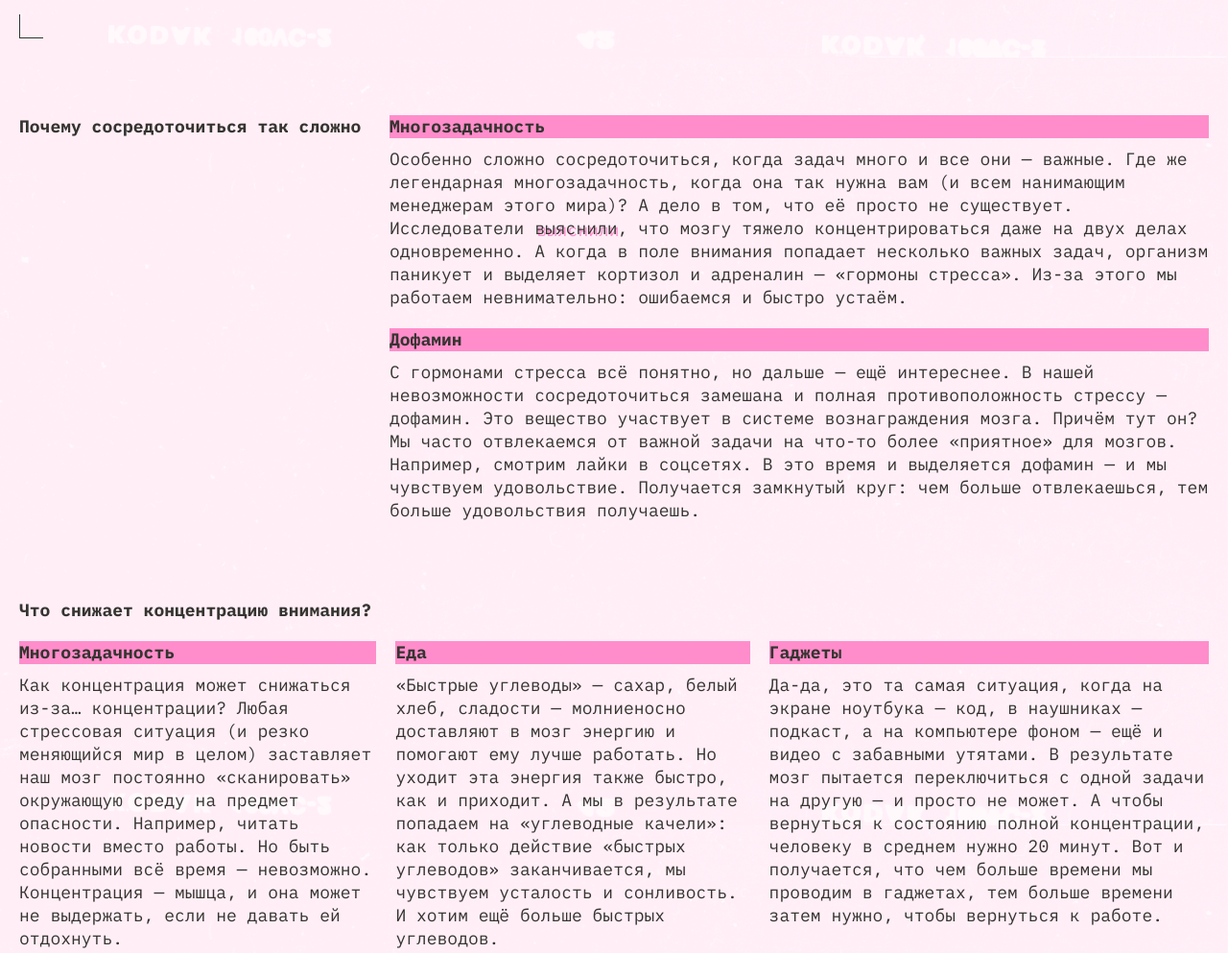
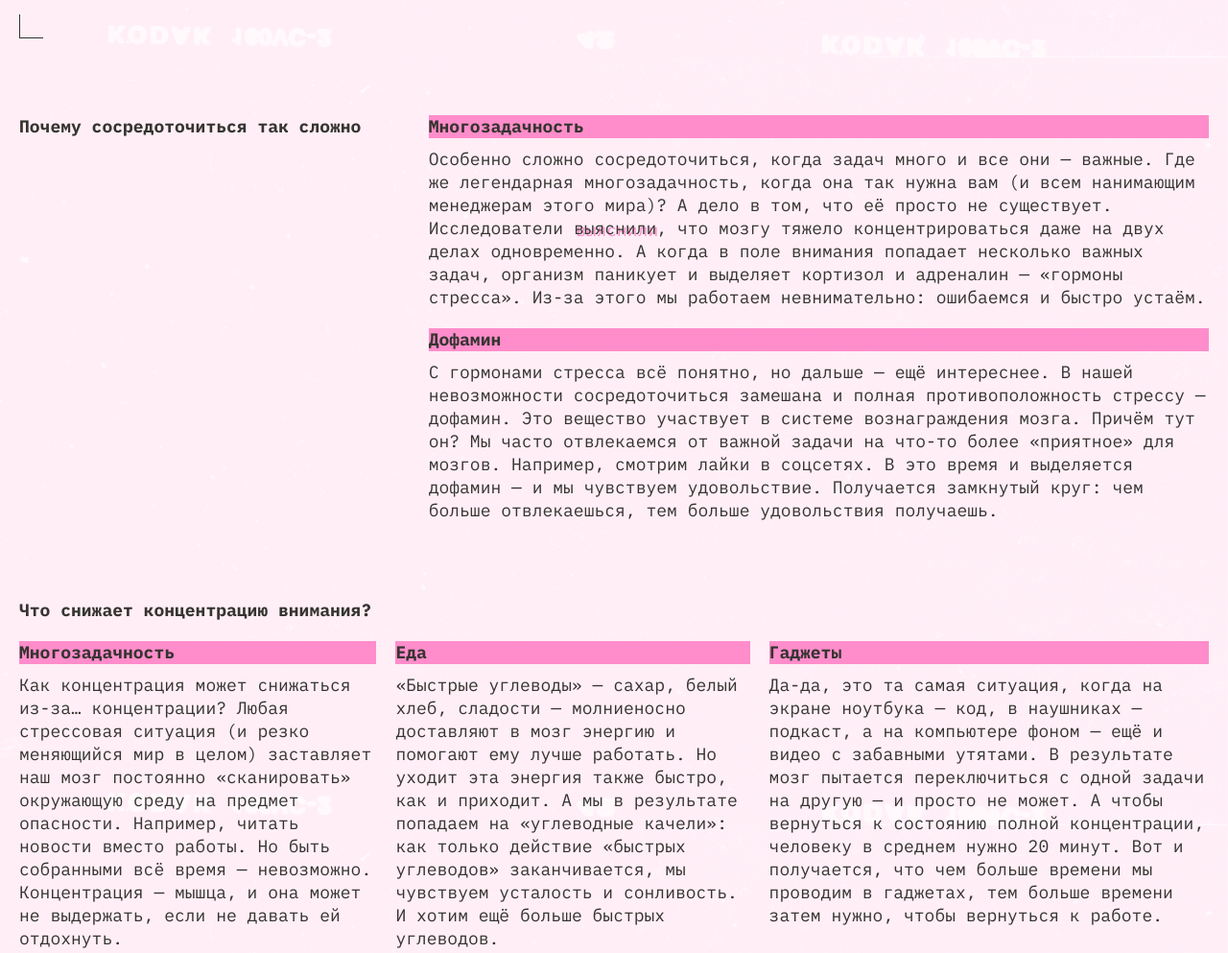
Before and after one commit to stan99-cheb/slozhno-sosredotochitsya, a website built with Vite: page index.html in a window 1280 px wide. Shown: the part 740-1733 px from the top of the page at 96% size. Built offline with nearby package versions, Linux system fonts and the light colour scheme.

Commit message:
fix: измнения в формировании карточек

```diff
--- a/styles/style.css
+++ b/styles/style.css
@@ -160,10 +160,12 @@
   color: var(--text-color);
 }
 
-.card {
-  display: flex;
-  flex-direction: column;
-  row-gap: 10px;
+.card> :first-child {
+  margin-block-end: 10px;
+}
+
+.card> :not(:first-child, :last-child) {
+  margin-block-end: 10px;
 }
 
 /* WHY */
@@ -172,11 +174,11 @@
 }
 
 .section-why>.title {
-  flex: .9;
+  flex: 1;
 }
 
 .section-why>.wrapper {
-  flex: 2.1;
+  flex: 2;
 
   display: flex;
   flex-direction: column;
```
